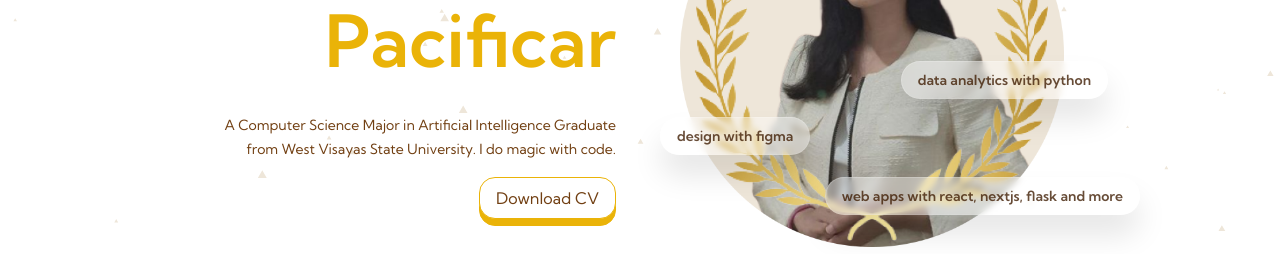
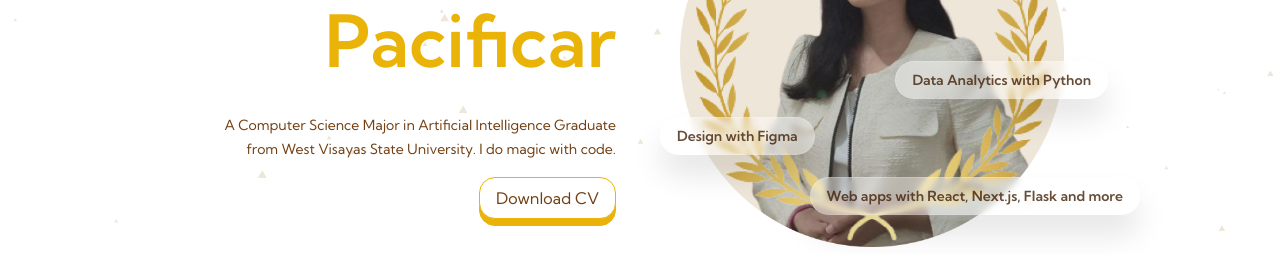
Before and after one commit to Fynmn/react-typescript-portfolio, a React (Vite) app: page / in a window 1280 px wide. Shown: the part 345-599 px from the top of the page. Built offline with nearby package versions, Linux system fonts and the light colour scheme.

Commit message:
fix: proper casing on introduction section

```diff
--- a/src/components/sections/Introduction.tsx
+++ b/src/components/sections/Introduction.tsx
@@ -59,7 +59,7 @@ const Introduction: React.FC<IntroductionProps> = ({ sectionRef }) => {
             <div className="absolute glassIco z-20 before:absolute flex justify-center items-center px-4 py-2 -left-10 bottom-9 md:bottom-[72px] sm:hover:scale-150 hover:scale-110 hover:cursor-pointer">
               {/* <div className="absolute glassIco z-20 before:absolute flex justify-center items-center px-6 py-6 -left-10 bottom-12"> */}
               <p className="text-[10px] sm:text-sm font-semibold text-yellow-950">
-                design with figma
+                Design with Figma
               </p>
               {/* <div className="flex flex-col relative h-12 w-12">
                 <img
@@ -71,13 +71,13 @@ const Introduction: React.FC<IntroductionProps> = ({ sectionRef }) => {
 
             <div className="absolute glassIco z-20 before:absolute flex justify-center items-center px-4 py-2 -right-16 bottom-20 md:bottom-32 sm:hover:scale-150 hover:scale-110 hover:cursor-pointer">
               <p className="text-[10px] sm:text-sm font-semibold text-yellow-950">
-                data analytics with python
+                Data Analytics with Python
               </p>
             </div>
 
             <div className="absolute glassIco z-20 before:absolute flex justify-center items-center px-4 py-2 -right-12 sm:-right-24 -bottom-7 md:bottom-3 sm:hover:scale-150 hover:scale-110 hover:cursor-pointer">
               <p className="text-[10px] sm:text-sm font-semibold text-yellow-950">
-                web apps with react, nextjs, flask and more
+                Web apps with React, Next.js, Flask and more
               </p>
             </div>
 
```
